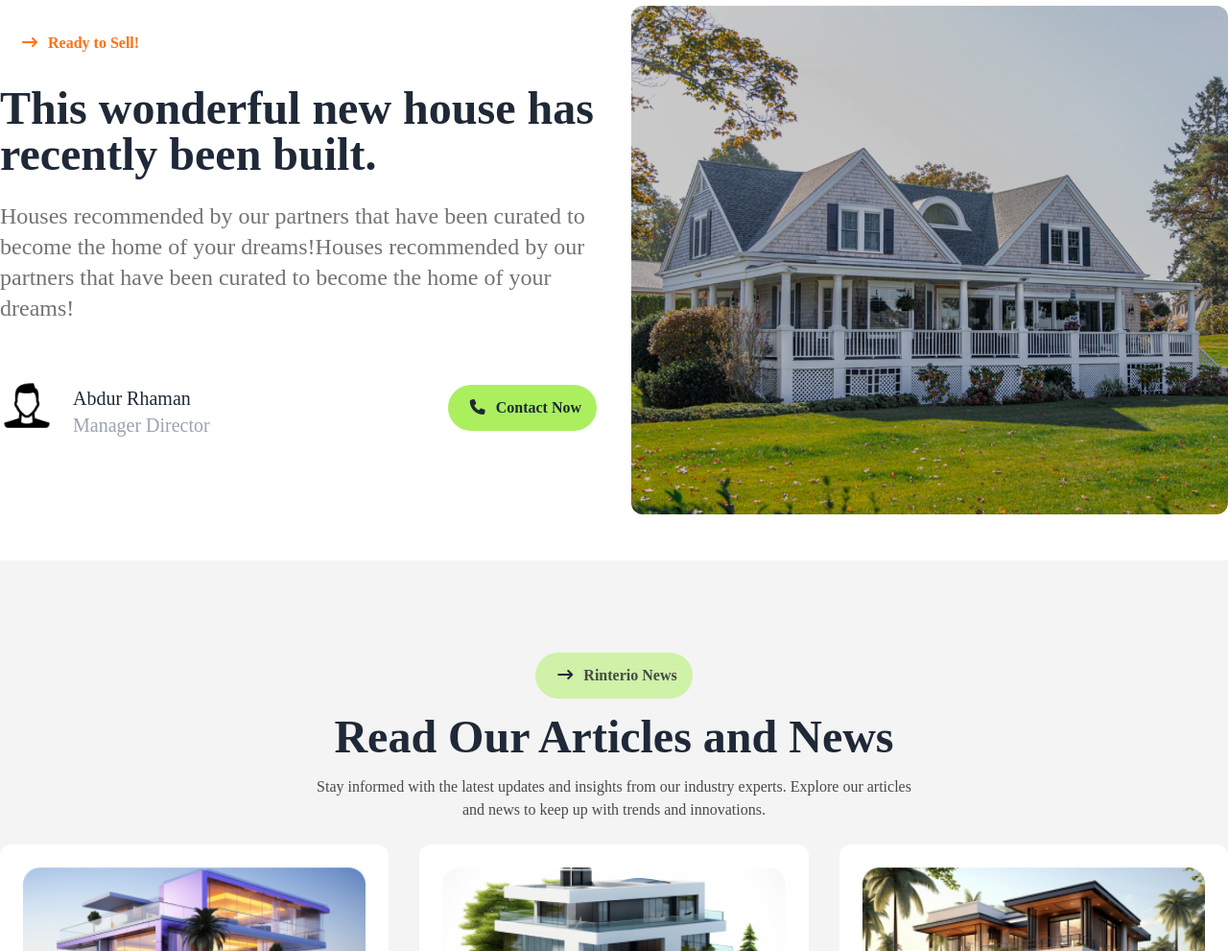
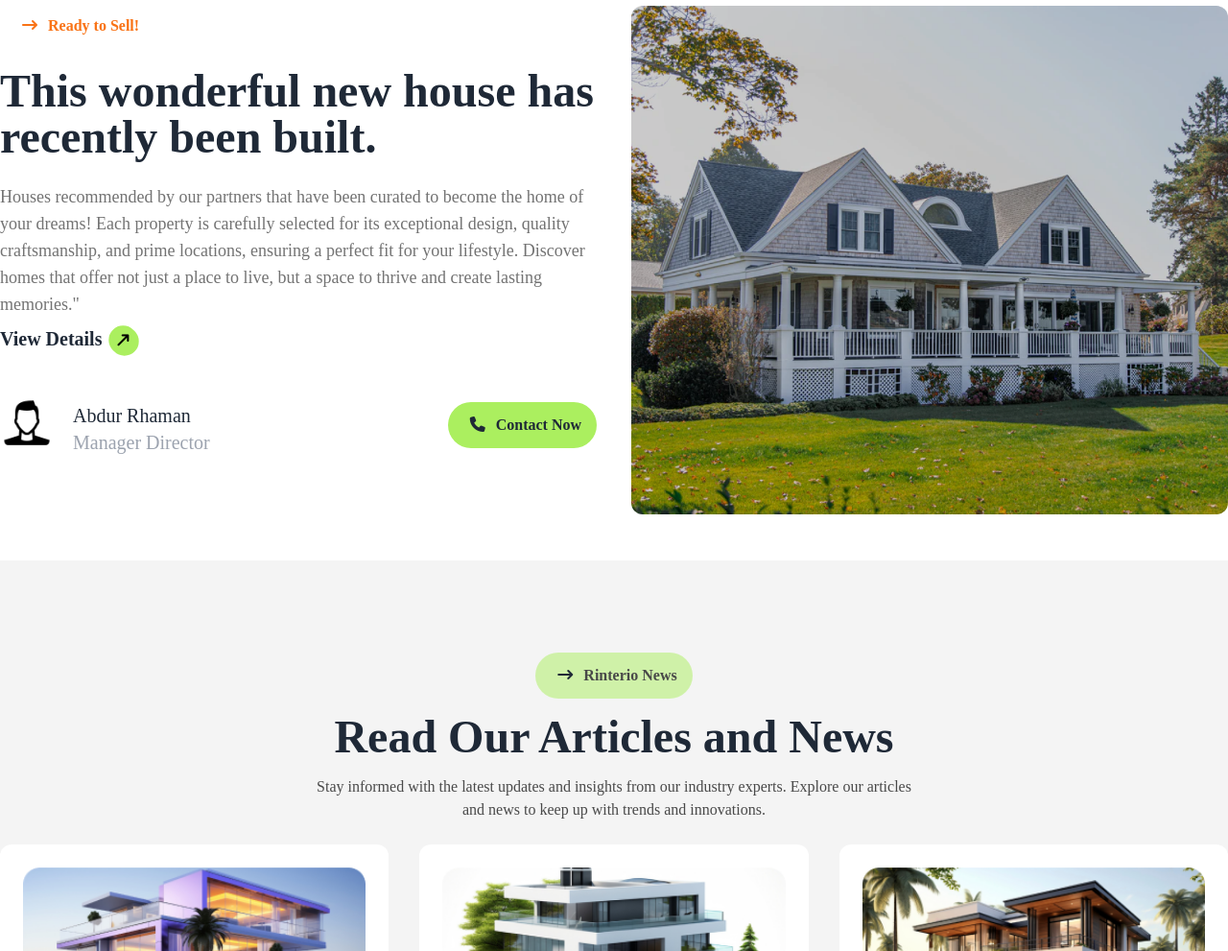
Before and after one commit to arman-miaa/Hero-Assignment-3, a plain HTML site: page index.html in a window 1280 px wide. Shown: the part 3828-4819 px from the top of the page at 96% size. Drawn offline with nearby package versions, Linux system fonts and the light colour scheme.

Commit message:
added details btn in tour section

```diff
--- a/index.html
+++ b/index.html
@@ -504,11 +504,20 @@ Streamlined processes for exceptional results, every time.Transparent steps to d
                  recently been built.
               </h2>
               <p
-                class="font-medium text-para2 lg:text-2xl 2xl:text-3xl my-6 lg:text-left lg:w-full w-5/6 mx-auto text-center"
+                class="font-medium text-para2 text-lg my-6 lg:text-left lg:w-full w-5/6 mx-auto text-center"
               >
-               Houses recommended by our partners that have been curated to become the home of your dreams!Houses recommended by our partners that have been curated to become the home of your dreams!
+              Houses recommended by our partners that have been curated to become the home of your dreams! Each property is carefully selected for its exceptional design, quality craftsmanship, and prime locations, ensuring a perfect fit for your lifestyle. Discover homes that offer not just a place to live, but a space to thrive and create lasting memories."
               </p>
               <!-- ditails -->
+                   <!-- btn -->
+              <div class="flex py-2 gap-2 rounded-full -mt-6 justify-center lg:justify-start  cursor-pointer">
+                <a class="text-xl font-extrabold">View Details</a>
+                <p
+                  class="bg-primary px-[7px] py-[4px] -rotate-45 text-black rounded-full"
+                >
+                  <i class="fa-solid fa-arrow-right-long"></i>
+                </p>
+              </div>
 
                    <!-- manager -->
                <div class="flex justify-between  items-center pb-11 md:mb-0 mt-8 md:mt-0 px-4 md:px-0 ">
--- a/style.css
+++ /dev/null
@@ -1,3 +0,0 @@
-h1{
-    color:rgba(255, 255, 255, 0.74);
-}
```
